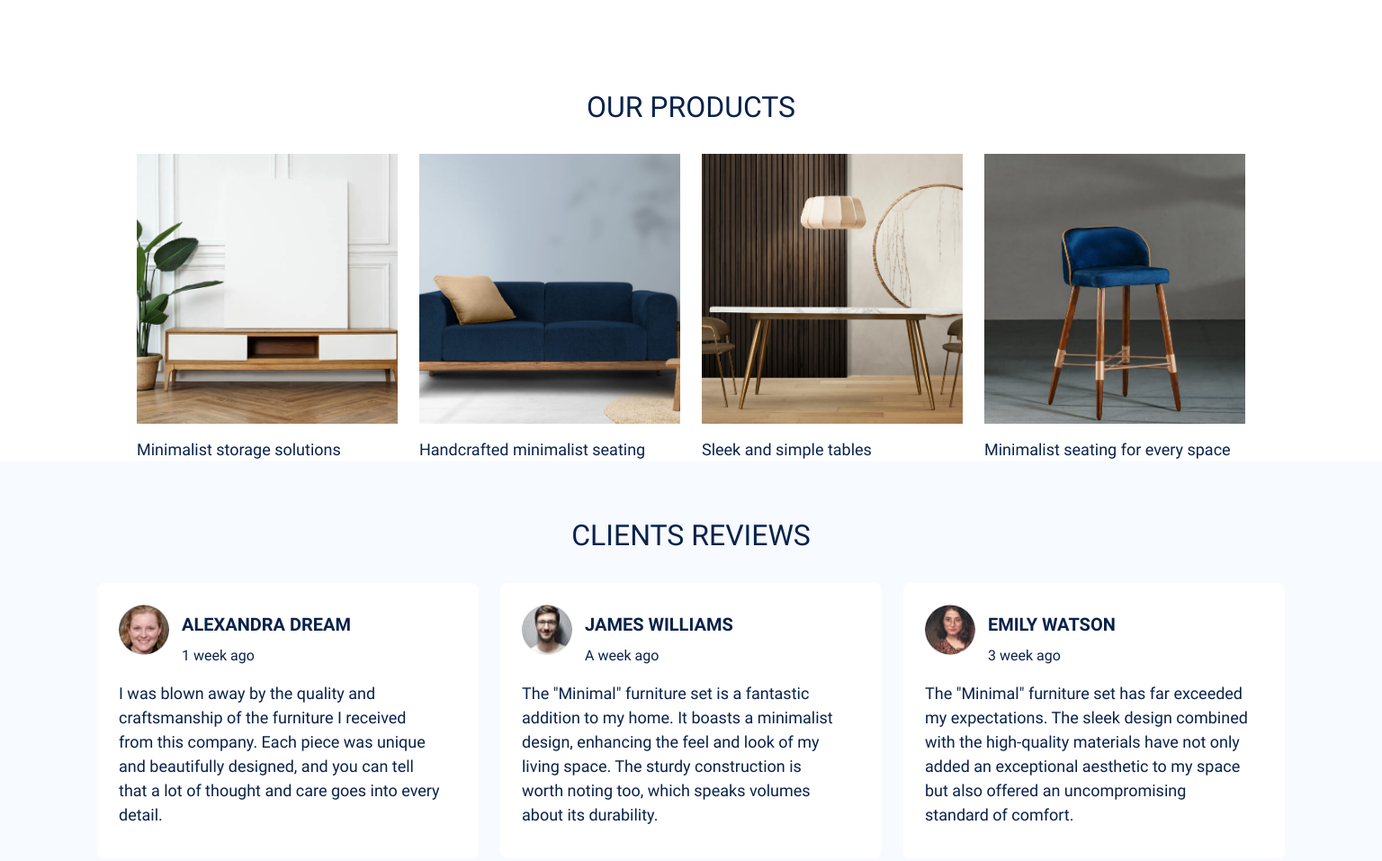
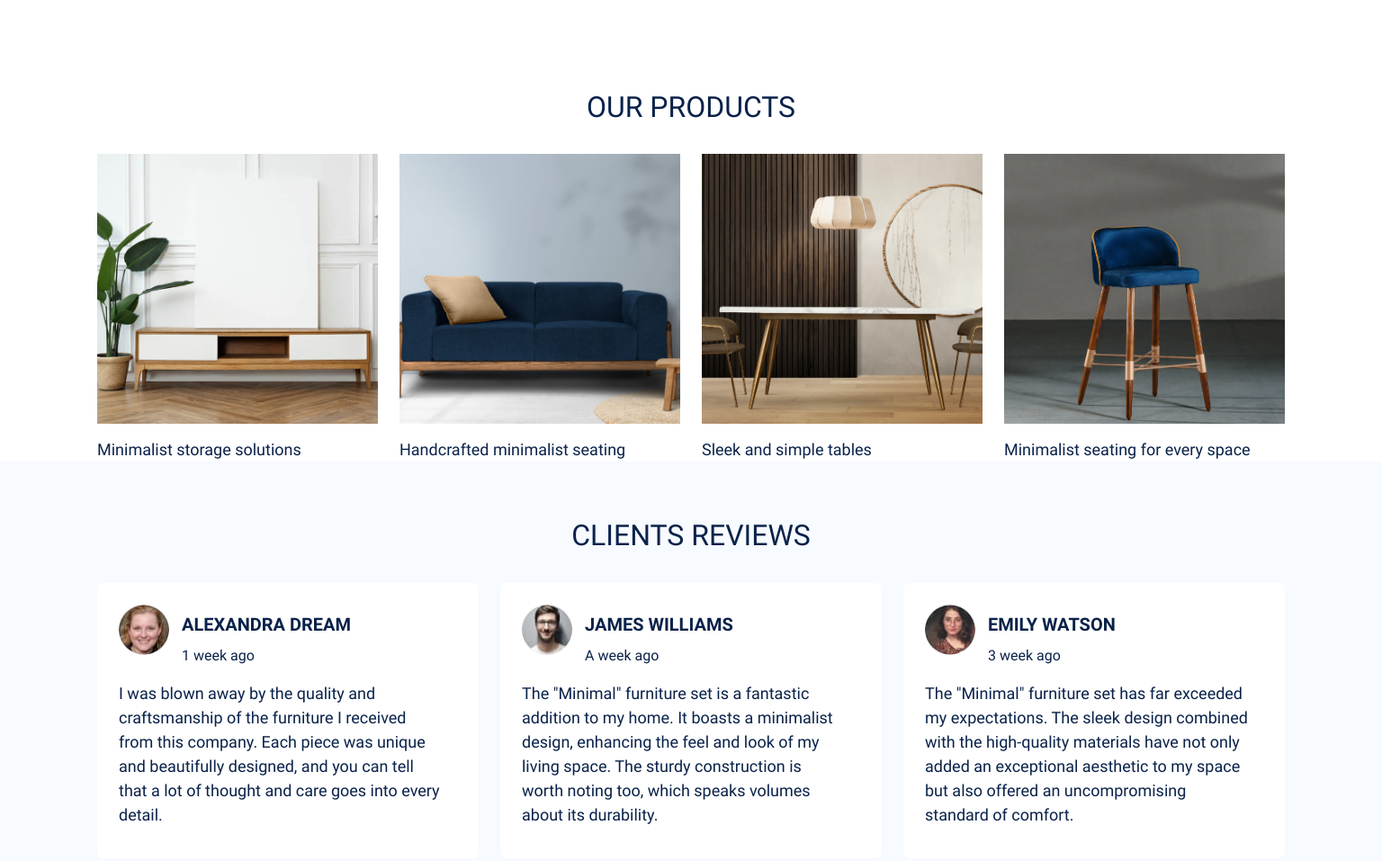
Before and after one commit to Olha75/project-Thunder, a website built with Vite: page src/index.html in a window 1536 px wide. Shown: the part 1875-2832 px from the top of the page at 90% size. Built offline with nearby package versions, Linux system fonts and the light colour scheme; files whose address does not match are found by name.

Commit message:
sub-padd-container

```diff
--- a/src/css/clients-reviews.css
+++ b/src/css/clients-reviews.css
@@ -140,9 +140,7 @@
 }
 }
 @media screen and (min-width: 1440px) {
-    .container {
-        padding: 0 60px;
-    }
+
     .clients-reviews {
         padding: 60px 0;
         /* max-width: 1440px; */
```
